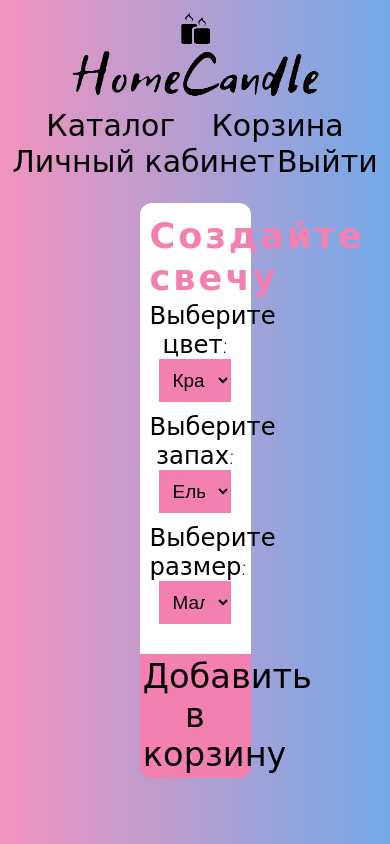
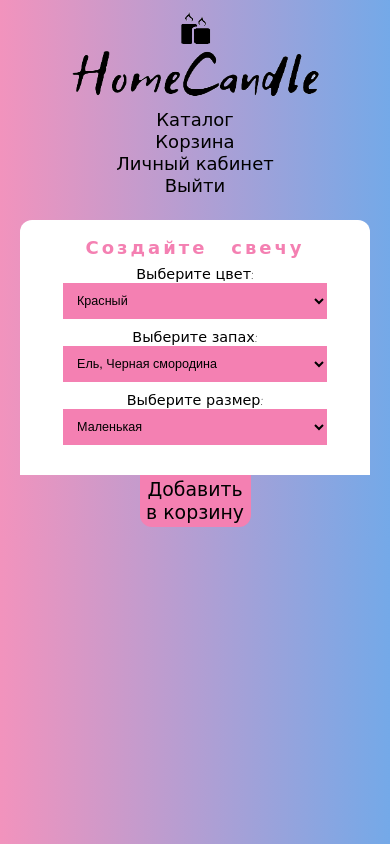
Before and after one commit to kekelectonic/candle, a PHP site: page /view/construct.php in a window 390 px wide. Run offline with PHP 8.4, Linux system fonts and the light colour scheme; a user stored in the database is signed in; data comes from the database, SQL or seed files in the repository.

Commit message:
штучка

```diff
--- a/css/construct.css
+++ b/css/construct.css
@@ -10,6 +10,7 @@ body {
     padding: 10px;
     font-family: 'Comic Neue', cursive;
 
+    font-size: 30px;
     margin: 0 auto;
 }
 
@@ -26,18 +27,17 @@ header {
     max-width: 1280px;
 
     margin: 1% auto;
-    font-size: 30px;
+    padding-bottom: 20px;
+
     display: flex;
     flex-direction: row;
     justify-content: space-evenly;
 
-    padding-bottom: 20px;
+    font-size: 1em;
 }
 header a {
 
     text-decoration: none;
-
-    font-size: 1em;
     color: black;
 
 
@@ -50,10 +50,29 @@ header a:hover {
 
 
 /* HEADER END */
-@media screen and (max-width: 550px) {
+@media screen and (max-width: 768px) {
+    body {
+        font-size: 18px;
+    }
     header {
-        flex-flow: row wrap;
+        flex-direction: column ;
+        align-items: center;
     }
+
+    .container  {
+        min-width: 350px;
+    }
+}
+
+
+.container {
+    width: 30%;
+    max-width: 1280px;
+    margin: 0 auto;
+    padding-bottom: 20px;
+    font-size: 1em;
+    border-radius: 12px 12px 0 0;
+    background-color: white;
 
 }
 
@@ -61,25 +80,12 @@ h1{
     width: 100%;
     margin: 2% auto;
     text-align: center;
-    font-size: 1.3em;
+    font-size: 1em;
+
     letter-spacing: 3px;
     word-spacing: 15px;
     color: rgba(244,128,178,1);
 }
-
-.container {
-
-    width: 30%;
-    max-width: 1280px;
-    margin: 0 auto;
-    padding-bottom: 20px;
-
-    border-radius: 12px 12px 0 0;
-    background-color: white;
-
-
-}
-
 /* CONTENT AND SELECT START */
 
 
@@ -89,12 +95,12 @@ h1{
 
     padding: 5px;
 
-    font-size: 1.3em;
+    font-size: 1em;
     text-align: center;
 
 }
 .content p {
-    font-size: .9em;
+    font-size: .8em;
 
 }
 
@@ -174,7 +180,7 @@ select {
 
     color: black;
     text-decoration: none;
-    font-size: 3em;
+    font-size: 1.5em;
     font-family: 'Comic Neue', cursive;
 
     background-color: rgb(244,128,178);
```
Also changed, not shown: img/1.jpg (added), img/candle.jpg (deleted).
